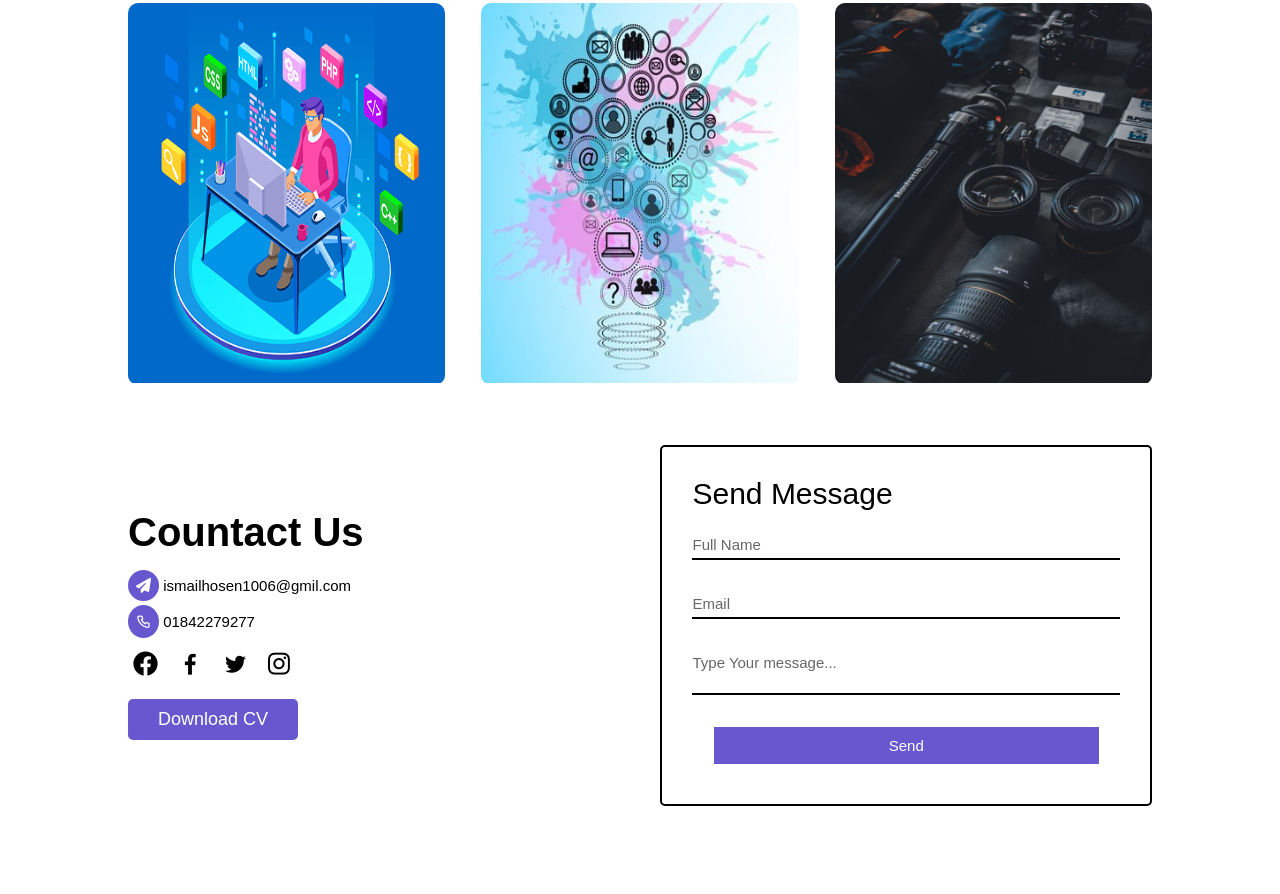
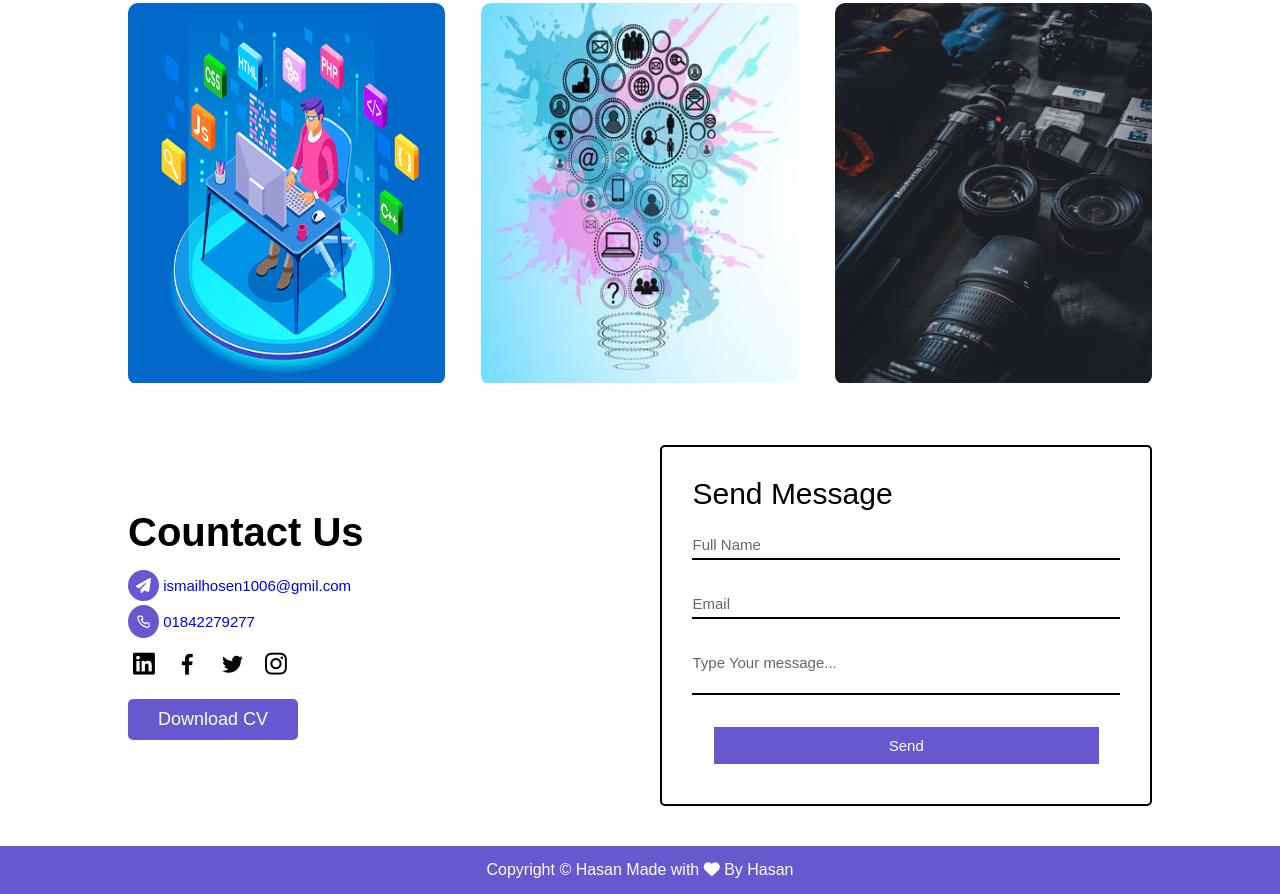
Before and after one commit to IsmailHosen25/My-web-site, a plain HTML site: page index.html in a window 1280 px wide. Shown: the part 1654-2548 px from the top of the page. Before the commit the page ends 2500 px from the top, so only its background shows below. Drawn offline with nearby package versions, Linux system fonts and the light colour scheme.

Commit message:
fotter section added

```diff
--- a/index.html
+++ b/index.html
@@ -203,14 +203,14 @@
         <div class="left">
                 <h1>Countact Us</h1>
                 <div class="icon">
-                  <a><i class="fa-solid fa-paper-plane"></i> ismailhosen1006@gmil.com</a>
-                  <a><i class="uil uil-phone-alt"></i> 01842279277</a>
+                  <a href="https://mail.google.com/mail/u/0/#inbox?compose=new" target="_blank"><i class="fa-solid fa-paper-plane"></i> ismailhosen1006@gmil.com</a>
+                  <a href="https://www.whatsapp.com/"><i class="uil uil-phone-alt"></i> 01842279277</a>
                 </div>
                 <div class="social-media-icon">
-                  <a href=""><i class="fa-brands fa-facebook"></i></a>
-                  <a href=""><i class="uil uil-facebook-f"></i></a>
-                  <a href=""><i class="uil uil-twitter"></i></a>
-                  <a href=""><i class="fa-brands fa-instagram"></i></a>
+                  <a href="https://bd.linkedin.com/" target="_blank"><i class="fa-brands fa-linkedin"></i></a>
+                  <a href="https://www.facebook.com/profile.php?id=100075446262873" target="_blank"><i class="uil uil-facebook-f"></i></a>
+                  <a href="https://twitter.com/Twitter?ref_src=twsrc%5Egoogle%7Ctwcamp%5Eserp%7Ctwgr%5Eauthor" target="_blank"><i class="uil uil-twitter"></i></a>
+                  <a href="https://www.instagram.com/" target="_blank"><i class="fa-brands fa-instagram"></i></a>
                 </div>
                 <button>Download CV</button>
         </div>
@@ -238,6 +238,14 @@
     </div>
 
          <!-- ------------------------------------Section-5 End------------------------------------------------- -->
+
+        <!-- ------------------------------------footer section start------------------------------------------------- -->
+
+        <footer>
+              <p>Copyright &#169; Hasan Made with <i class="fas fa-heart"></i> By Hasan </p>
+        </footer>
+
+       <!-- ------------------------------------footer section start------------------------------------------------- -->
     <script src="index.js"></script>
 </body>
 </html>
--- a/style.css
+++ b/style.css
@@ -487,6 +487,9 @@ header nav .nav-manu ul li a{
    gap: 1.2rem;
    color: var(--para-color);
 }
+.sec-5 .in-sec5 .left .icon a{
+   text-decoration: none;
+}
 .sec-5 .in-sec5 .left .icon a i{
    color: #fff;
    padding: 0.8rem;
@@ -604,9 +607,21 @@ color: var(--para-color);
    outline: 1px solid var(--black-color);
    color: var(--para-color);
 }
+/* *********************************** section-5 End********************************************* */
+/* *********************************** footer section start********************************************* */
+footer{
+   padding: 1.5rem 0rem;
+   display: flex;
+   justify-content: center;
+   align-items: center;
+   font-size: 1.6rem;
+   background-color: var(--darkandlight-color);
+   color: #fff;
+   text-align: center;
+}
 
+/* *********************************** footer section End********************************************* */
 
-/* *********************************** section-5 End********************************************* */
 /* ************************************************************************************************** */
                                          /* Media Query*/
 /* *************************************************************************************************** */
@@ -761,6 +776,9 @@ header nav .nav-manu ul li a i{
 .sec-5 .in-sec5 .right{
    width:100%;
 }
+footer{
+padding: 1.5rem 0rem 6rem 0rem;
+}
 }
 @media screen  and (max-width:480px){
     header nav .nav-manu ul{
```
